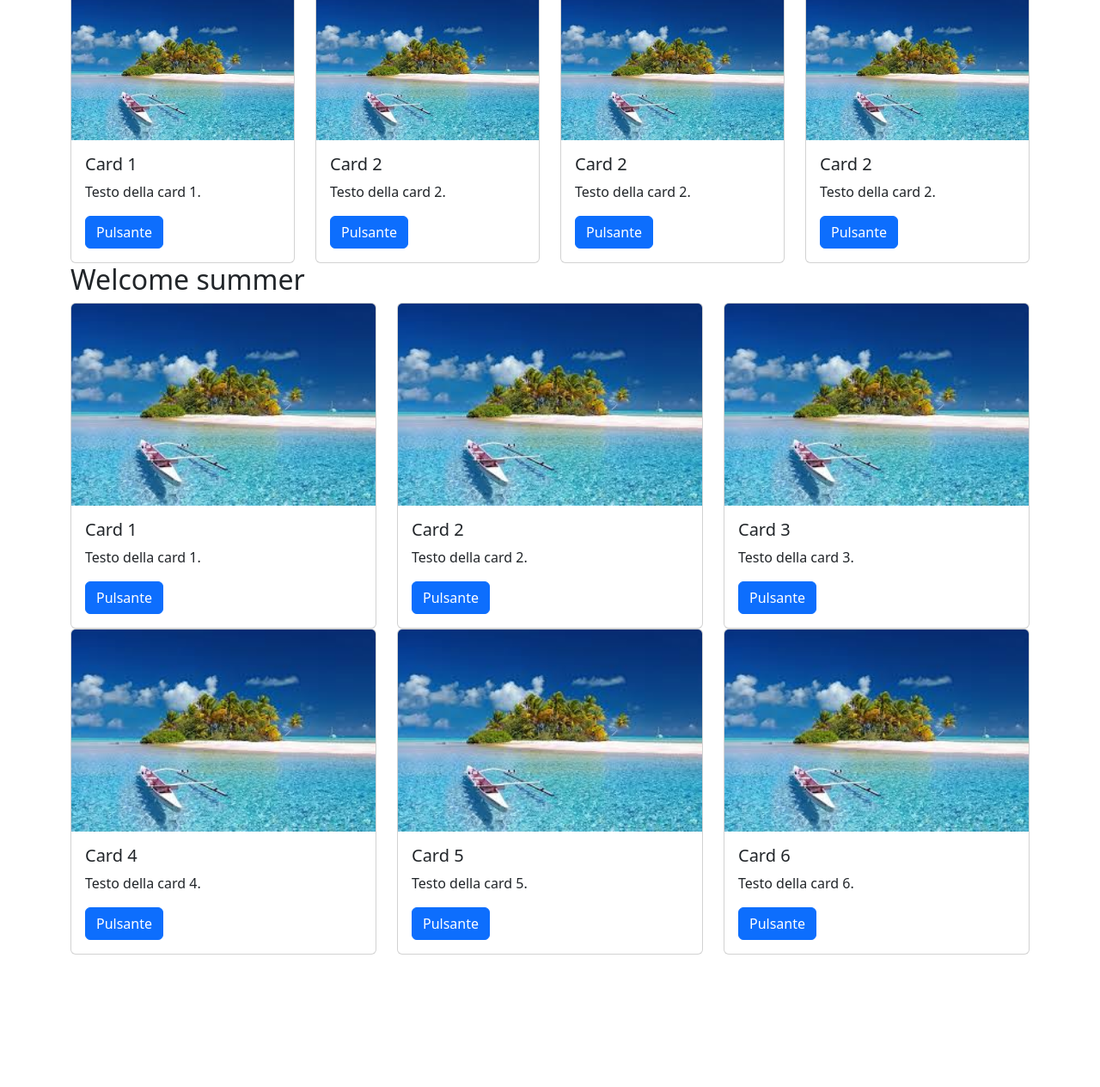
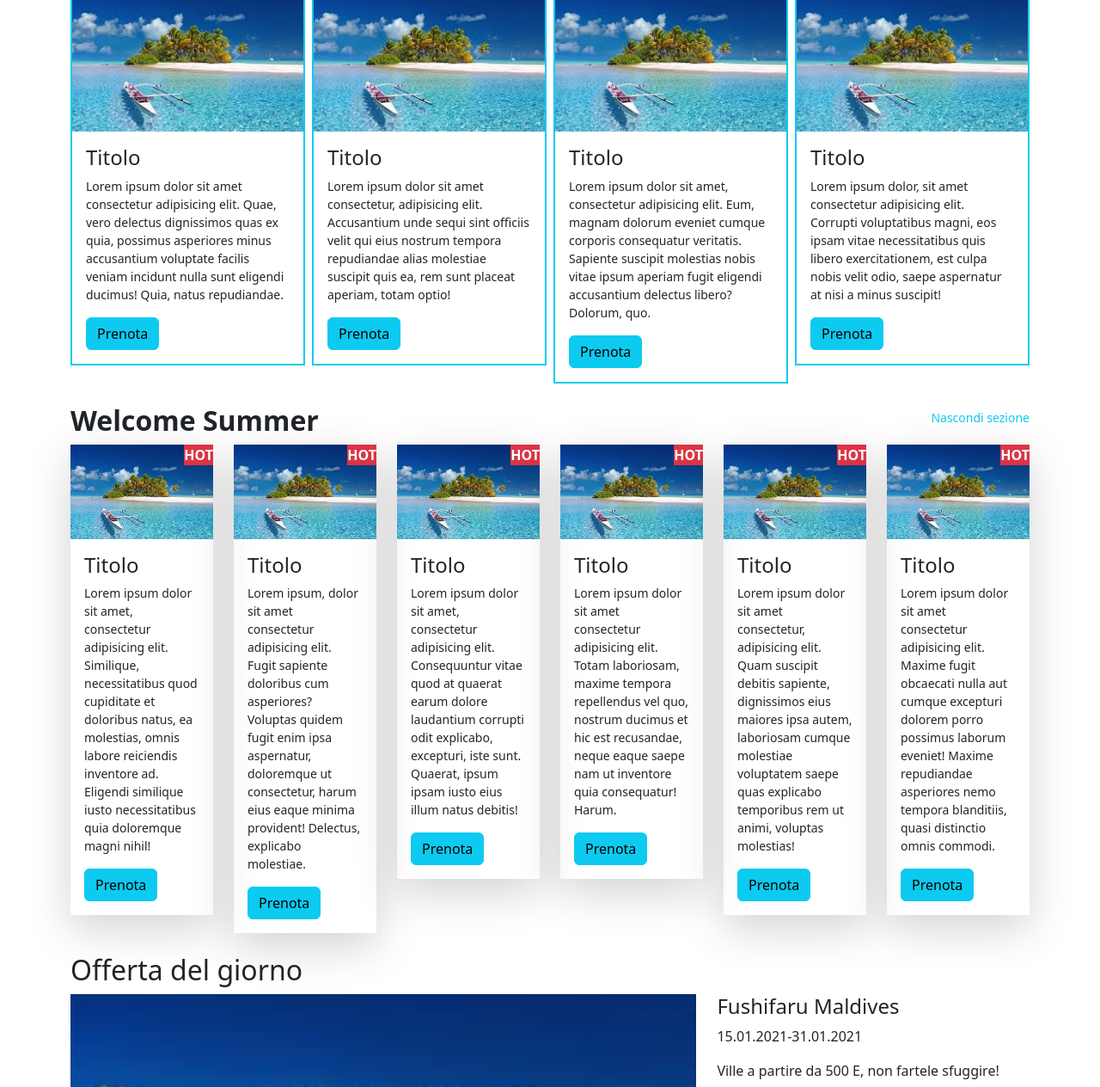
Before and after one commit to tinakhodabakhshi/u2-s2-l2, a plain HTML site: page index.html in a window 1280 px wide. Shown: the part 487-1751 px from the top of the page at 86% size. Before the commit the page ends 1597 px from the top, so only its background shows below. Drawn offline with nearby package versions, Linux system fonts and the light colour scheme.

Commit message:
u2-s2-l2

```diff
--- a/index.html
+++ b/index.html
@@ -8,176 +8,253 @@
     <link href="https://cdn.jsdelivr.net/npm/bootstrap@5.3.1/dist/css/bootstrap.min.css" rel="stylesheet" integrity="sha384-4bw+/aepP/YC94hEpVNVgiZdgIC5+VKNBQNGCHeKRQN+PtmoHDEXuppvnDJzQIu9" crossorigin="anonymous">
 </head>
 <body>
-    <nav class="navbar navbar-expand-lg bg-body-tertiary">
-        <div class="container-fluid">
-          <a class="navbar-brand" href="#">Navbar</a>
-          <button class="navbar-toggler" type="button" data-bs-toggle="collapse" data-bs-target="#navbarSupportedContent" aria-controls="navbarSupportedContent" aria-expanded="false" aria-label="Toggle navigation">
+  <nav class="navbar navbar-expand-lg bg-light">
+    <div class="container px-5 px-lg-0">
+      <a class="navbar-brand" href="#home"><img src="Evelin_R_travel_agency-logo-8B607D6C80-seeklogo.com.png" alt="Eveline-R logo" width="75" /></a>
+      <button
+        class="navbar-toggler"
+        type="button"
+        data-bs-toggle="collapse"
+        data-bs-target=".navbarNav"
+        aria-controls="navbarNav"
+        aria-expanded="false"
+        aria-label="Toggle navigation"
+      >
         <span class="navbar-toggler-icon"></span>
       </button>
-          <div class="collapse navbar-collapse" id="navbarSupportedContent">
-            <ul class="navbar-nav me-auto mb-2 mb-lg-0">
+      <div class="collapse navbar-collapse navbarNav">
+        <ul class="navbar-nav">
           <li class="nav-item">
-                <a class="nav-link active" aria-current="page" href="#">Home</a>
+            <a class="nav-link" href="#home">Home</a>
           </li>
           <li class="nav-item">
-                <a class="nav-link active" aria-current="page" href="#">Saldi</a>
+            <a class="nav-link" href="#saldi">Saldi</a>
           </li>
           <li class="nav-item">
-                <a class="nav-link active" aria-current="page" href="#">Welcome Summer</a>
+            <a class="nav-link" href="#welcome-summer">Welcome Summer</a>
           </li>
           <li class="nav-item">
-                <a class="nav-link active" aria-current="page" href="#">Last Minute</a>
+            <a class="nav-link" href="#last-minute">Last Minute </a>
           </li>
           <li class="nav-item">
-                <a class="nav-link active" aria-current="page" href="#">Recensioni</a>
+            <a class="nav-link" href="#recensioni">Recensioni</a>
           </li>
         </ul>
-            <form class="d-flex" role="search">
-              <input class="form-control me-2" type="search" placeholder="cerca posti da sogno" aria-label="Search">
-              <button class="btn btn-outline-danger"type="submit">cerca</button>
+      </div>
+      <form class="d-none d-lg-flex navbarNav" role="search">
+        <input class="form-control me-2" type="search" placeholder="Cerca posti da sogno" aria-label="Search" />
+        <button class="btn btn-outline-danger" type="submit">Cerca</button>
       </form>
     </div>
+  </nav>
+
+  <div class="container px-5 px-lg-0">
+    <div class="container border text-center text-lg-start bg-light text-secondary my-5 px-4 my-4 rounded-3">
+      <h1
+        class="border-bottom border-2 d-flex justify-content-center justify-content-lg-start align-items-center fw-light display-1 pb-3"
+      >
+        Eveline-R <span class="fs-6 fw-normal">— Feel the Freedom</span>
+      </h1>
+      <p class="fst-italic fs-4 mt-2">Scopri le destinazioni più calde del momento!</p>
+      <button class="mt-4 mb-3 btn btn-info fw-bold text-white px-5 fs-5">Prenota ora</button>
     </div>
-      </nav>
-      <main>
-        <div class="p-5 mb-4 bg-body-tertiary rounded-3 " >
-            <div class="container-fluid py-5 pb-3 mb-4 border-bottom">
-              <h1 class="display-5 fw-bold">Eveline-R</h1>
+    <div class="container my-4" id="saldi">
+      <div class="d-flex align-items-center justify-content-between">
+        <h2 class="fw-semibold">Saldi</h2>
+        <p class="text-info small">Nascondi sezione</p>
       </div>
-
-              <p class="col-md-8 fs-4">Scopri le destinazioni più calde del momento </p>
-              <button class="btn btn-primary btn-lg" type="button">Pronota ora</button>
-
-          </div>
-          <div class="container">
-            <h2>Saldi</h2>
-            <div class="row">
-              <div class="col-sm-3">
-                <div class="card">
-                  <img src="images.jpeg" class="card-img-top" alt="Immagine 1">
-                  <div class="card-body">
-                    <h5 class="card-title">Card 1</h5>
-                    <p class="card-text">Testo della card 1.</p>
-                    <button type="button" class="btn btn-primary">Pulsante</button>
+      <div class="row row-cols-2 row-cols-sm-3 row-cols-lg-4 g-2">
+        <div class="col">
+          <div class="border-2 border border-info">
+            <img class="d-block w-100" src="images.jpeg" alt="Beach" />
+            <div class="p-3">
+              <h4>Titolo</h4>
+              <p class="small">
+             Lorem ipsum dolor sit amet consectetur adipisicing elit. Quae, vero delectus dignissimos quas ex quia, possimus asperiores minus accusantium voluptate facilis veniam incidunt nulla sunt eligendi ducimus! Quia, natus repudiandae.
+              </p>
+              <button class="btn btn-info">Prenota</button>
             </div>
           </div>
         </div>
 
-              <div class="col-sm-3">
-                <div class="card">
-                  <img src="images.jpeg" class="card-img-top" alt="Immagine 2">
-                  <div class="card-body">
-                    <h5 class="card-title">Card 2</h5>
-                    <p class="card-text">Testo della card 2.</p>
-                    <button type="button" class="btn btn-primary">Pulsante</button>
+        <div class="col">
+          <div class="border-2 border border-info">
+            <img class="d-block w-100" src="images.jpeg" alt="Beach" />
+            <div class="p-3">
+              <h4>Titolo</h4>
+              <p class="small">
+               Lorem ipsum dolor sit amet consectetur, adipisicing elit. Accusantium unde sequi sint officiis velit qui eius nostrum tempora repudiandae alias molestiae suscipit quis ea, rem sunt placeat aperiam, totam optio!
+              </p>
+              <button class="btn btn-info">Prenota</button>
             </div>
           </div>
         </div>
-              <div class="col-sm-3">
-                <div class="card">
-                  <img src="images.jpeg" class="card-img-top" alt="Immagine 2">
-                  <div class="card-body">
-                    <h5 class="card-title">Card 2</h5>
-                    <p class="card-text">Testo della card 2.</p>
-                    <button type="button" class="btn btn-primary">Pulsante</button>
+        <div class="col">
+          <div class="border-2 border border-info">
+            <img class="d-block w-100" src="images.jpeg" alt="Beach" />
+            <div class="p-3">
+              <h4>Titolo</h4>
+              <p class="small">
+              Lorem ipsum dolor sit amet, consectetur adipisicing elit. Eum, magnam dolorum eveniet cumque corporis consequatur veritatis. Sapiente suscipit molestias nobis vitae ipsum aperiam fugit eligendi accusantium delectus libero? Dolorum, quo.
+              </p>
+              <button class="btn btn-info">Prenota</button>
             </div>
           </div>
         </div>
-              <div class="col-sm-3">
-                <div class="card">
-                  <img src="images.jpeg" class="card-img-top" alt="Immagine 2">
-                  <div class="card-body">
-                    <h5 class="card-title">Card 2</h5>
-                    <p class="card-text">Testo della card 2.</p>
-                    <button type="button" class="btn btn-primary">Pulsante</button>
-                  </div>
-                </div>
-              </div>
-
-              <div class="container">
-                <h2>Welcome summer</h2>
-                <div class="row">
-                  <div class="col-sm-4">
-                    <div class="card">
-                      <img src="images.jpeg" class="card-img-top" alt="Immagine 1">
-                      <div class="card-body">
-                        <h5 class="card-title">Card 1</h5>
-                        <p class="card-text">Testo della card 1.</p>
-                        <button type="button" class="btn btn-primary">Pulsante</button>
-                      </div>
-                    </div>
-                  </div>
-
-                  <div class="col-sm-4">
-                    <div class="card">
-                      <img src="images.jpeg" class="card-img-top" alt="Immagine 2">
-                      <div class="card-body">
-                        <h5 class="card-title">Card 2</h5>
-                        <p class="card-text">Testo della card 2.</p>
-                        <button type="button" class="btn btn-primary">Pulsante</button>
-                      </div>
-                    </div>
-                  </div>
-
-                  <div class="col-sm-4">
-                    <div class="card">
-                      <img src="images.jpeg" class="card-img-top" alt="Immagine 3">
-                      <div class="card-body">
-                        <h5 class="card-title">Card 3</h5>
-                        <p class="card-text">Testo della card 3.</p>
-                        <button type="button" class="btn btn-primary">Pulsante</button>
+        <div class="col d-sm-none d-lg-block">
+          <div class="border-2 border border-info">
+            <img class="d-block w-100" src="images.jpeg" alt="Beach" />
+            <div class="p-3">
+              <h4>Titolo</h4>
+              <p class="small">
+               Lorem ipsum dolor, sit amet consectetur adipisicing elit. Corrupti voluptatibus magni, eos ipsam vitae necessitatibus quis libero exercitationem, est culpa nobis velit odio, saepe aspernatur at nisi a minus suscipit!
+              </p>
+              <button class="btn btn-info">Prenota</button>
             </div>
           </div>
         </div>
       </div>
-
-                <div class="row">
-                  <div class="col-sm-4">
-                    <div class="card">
-                      <img src="images.jpeg" class="card-img-top" alt="Immagine 4">
-                      <div class="card-body">
-                        <h5 class="card-title">Card 4</h5>
-                        <p class="card-text">Testo della card 4.</p>
-                        <button type="button" class="btn btn-primary">Pulsante</button>
+    </div>
+    <div class="container my-4" id="welcome-summer">
+      <div class="d-flex align-items-center justify-content-between">
+        <h2 class="fw-semibold">Welcome Summer</h2>
+        <p class="text-info small">Nascondi sezione</p>
+      </div>
+      <div class="row row-cols-2 row-cols-lg-3 row-cols-xl-6">
+        <div class="col">
+          <div class="position-relative shadow-lg">
+            <img class="d-block w-100" src="images.jpeg" alt="Beach" />
+            <div class="position-absolute top-0 end-0 bg-danger fw-bold text-white">HOT</div>
+            <div class="p-3">
+              <h4>Titolo</h4>
+              <p class="small">
+                Lorem ipsum dolor sit amet, consectetur adipisicing elit. Similique, necessitatibus quod cupiditate et doloribus natus, ea molestias, omnis labore reiciendis inventore ad. Eligendi similique iusto necessitatibus quia doloremque magni nihil!
+              </p>
+              <button class="btn btn-info">Prenota</button>
             </div>
           </div>
         </div>
-
-                  <div class="col-sm-4">
-                    <div class="card">
-                      <img src="images.jpeg" class="card-img-top" alt="Immagine 5">
-                      <div class="card-body">
-                        <h5 class="card-title">Card 5</h5>
-                        <p class="card-text">Testo della card 5.</p>
-                        <button type="button" class="btn btn-primary">Pulsante</button>
+        <div class="col">
+          <div class="position-relative shadow-lg">
+            <img class="d-block w-100" src="images.jpeg" alt="Beach" />
+            <div class="position-absolute top-0 end-0 bg-danger fw-bold text-white">HOT</div>
+            <div class="p-3">
+              <h4>Titolo</h4>
+              <p class="small">
+               Lorem ipsum, dolor sit amet consectetur adipisicing elit. Fugit sapiente doloribus cum asperiores? Voluptas quidem fugit enim ipsa aspernatur, doloremque ut consectetur, harum eius eaque minima provident! Delectus, explicabo molestiae.
+              </p>
+              <button class="btn btn-info">Prenota</button>
             </div>
           </div>
         </div>
-
-                  <div class="col-sm-4">
-                    <div class="card">
-                      <img src="images.jpeg" class="card-img-top" alt="Immagine 6">
-                      <div class="card-body">
-                        <h5 class="card-title">Card 6</h5>
-                        <p class="card-text">Testo della card 6.</p>
-                        <button type="button" class="btn btn-primary">Pulsante</button>
+        <div class="col d-none d-lg-block">
+          <div class="position-relative shadow-lg">
+            <img class="d-block w-100" src="images.jpeg" alt="Beach" />
+            <div class="position-absolute top-0 end-0 bg-danger fw-bold text-white">HOT</div>
+            <div class="p-3">
+              <h4>Titolo</h4>
+              <p class="small">
+               Lorem ipsum dolor sit amet, consectetur adipisicing elit. Consequuntur vitae quod at quaerat earum dolore laudantium corrupti odit explicabo, excepturi, iste sunt. Quaerat, ipsum ipsam iusto eius illum natus debitis!
+              </p>
+              <button class="btn btn-info">Prenota</button>
+            </div>
+          </div>
+        </div>
+        <div class="col d-none d-xl-block">
+          <div class="position-relative shadow-lg">
+            <img class="d-block w-100" src="images.jpeg" alt="Beach" />
+            <div class="position-absolute top-0 end-0 bg-danger fw-bold text-white">HOT</div>
+            <div class="p-3">
+              <h4>Titolo</h4>
+              <p class="small">
+                Lorem ipsum dolor sit amet consectetur adipisicing elit. Totam laboriosam, maxime tempora repellendus vel quo, nostrum ducimus et hic est recusandae, neque eaque saepe nam ut inventore quia consequatur! Harum.
+              </p>
+              <button class="btn btn-info">Prenota</button>
+            </div>
+          </div>
+        </div>
+        <div class="col d-none d-xl-block">
+          <div class="position-relative shadow-lg">
+            <img class="d-block w-100" src="images.jpeg" alt="Beach" />
+            <div class="position-absolute top-0 end-0 bg-danger fw-bold text-white">HOT</div>
+            <div class="p-3">
+              <h4>Titolo</h4>
+              <p class="small">
+                Lorem ipsum dolor sit amet consectetur, adipisicing elit. Quam suscipit debitis sapiente, dignissimos eius maiores ipsa autem, laboriosam cumque molestiae voluptatem saepe quas explicabo temporibus rem ut animi, voluptas molestias!
+              </p>
+              <button class="btn btn-info">Prenota</button>
+            </div>
+          </div>
+        </div>
+        <div class="col d-none d-xl-block">
+          <div class="position-relative shadow-lg">
+            <img class="d-block w-100" src="images.jpeg" alt="Beach" />
+            <div class="position-absolute top-0 end-0 bg-danger fw-bold text-white">HOT</div>
+            <div class="p-3">
+              <h4>Titolo</h4>
+              <p class="small">
+               Lorem ipsum dolor sit amet consectetur adipisicing elit. Maxime fugit obcaecati nulla aut cumque excepturi dolorem porro possimus laborum eveniet! Maxime repudiandae asperiores nemo tempora blanditiis, quasi distinctio omnis commodi.
+              </p>
+              <button class="btn btn-info">Prenota</button>
             </div>
           </div>
         </div>
       </div>
     </div>
 
+    <div class="container d-none d-sm-block my-4">
+      <h2>Offerta del giorno</h2>
+      <div class="row">
+        <div class="col-auto" style="width: 66%" ;>
+          <img src="images.jpeg" alt="Beach" class="w-100 d-block" />
+        </div>
+        <div class="col" style="width: 33%">
+          <div class="div">
+            <h4>Fushifaru Maldives</h4>
+            <p>15.01.2021-31.01.2021</p>
+            <p>Ville a partire da 500 E, non fartele sfuggire!</p>
+            <button class="btn">Best offer</button>
           </div>
         </div>
-          <div>
-            <div>
-
+      </div>
+    </div>
+    <div class="container my-4" id="last-minute">
+      <h3>Last Minute</h3>
+      <div class="row row-cols-2 row-cols-sm-3 row-cols-lg-6 g-4">
+        <div class="col">
+          <img src="images.jpeg" alt="Beach" class="w-100 d-block" />
+        </div>
+        <div class="col">
+          <img src="images.jpeg" alt="Beach" class="w-100 d-block" />
+        </div>
+        <div class="col">
+          <img src="images.jpeg" alt="Beach" class="w-100 d-block" />
+        </div>
+        <div class="col">
+          <img src="images.jpeg" alt="Beach" class="w-100 d-block" />
+        </div>
+        <div class="col">
+          <img src="images.jpeg" alt="Beach" class="w-100 d-block" />
+        </div>
+        <div class="col">
+          <img src="images.jpeg" alt="Beach" class="w-100 d-block" />
+        </div>
+      </div>
+    </div>
+    <div class="container my-4" id="recensioni">
+      <h3>Recensioni</h3>
+      <div class="div">
+       Lorem ipsum dolor sit amet consectetur adipisicing elit. Dolores, reprehenderit delectus quos corporis natus laborum libero illum nihil rem impedit amet hic quam, blanditiis quia, a sequi quasi. Rerum, perferendis!
+      </div>
+    </div>
+    <div class="container bg-dark text-white">
+      <div class="div">
+       Lorem ipsum, dolor sit amet consectetur adipisicing elit. Magni fuga, eaque nihil laudantium recusandae aut vel ex dignissimos obcaecati? Unde cum commodi tenetur distinctio ut est. Velit nulla id fuga.
+      </div>
     </div>
   </div>
 
 
-
-      </main>
     <script src="https://cdn.jsdelivr.net/npm/bootstrap@5.3.1/dist/js/bootstrap.bundle.min.js" integrity="sha384-HwwvtgBNo3bZJJLYd8oVXjrBZt8cqVSpeBNS5n7C8IVInixGAoxmnlMuBnhbgrkm" crossorigin="anonymous"></script>
 </body>
 </html>
```
Lines whose indentation alone changed are shown as unchanged.
